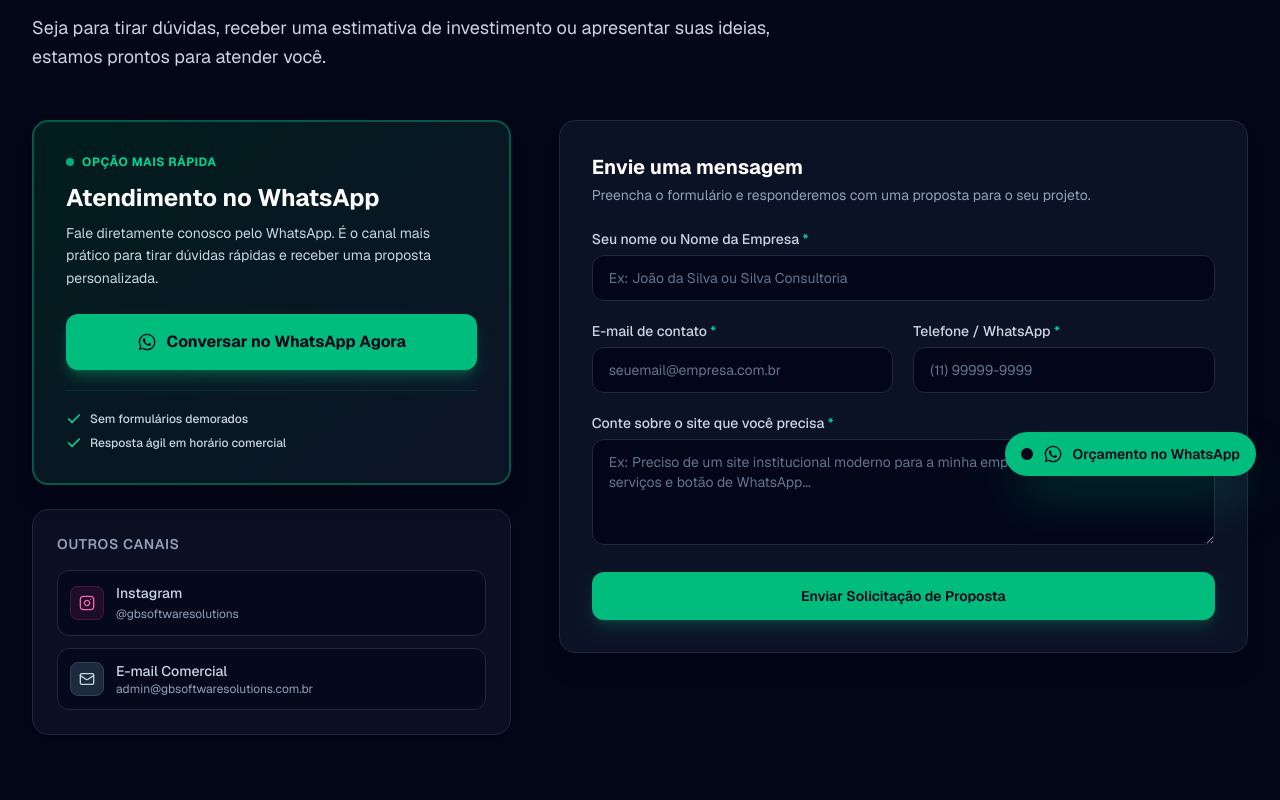
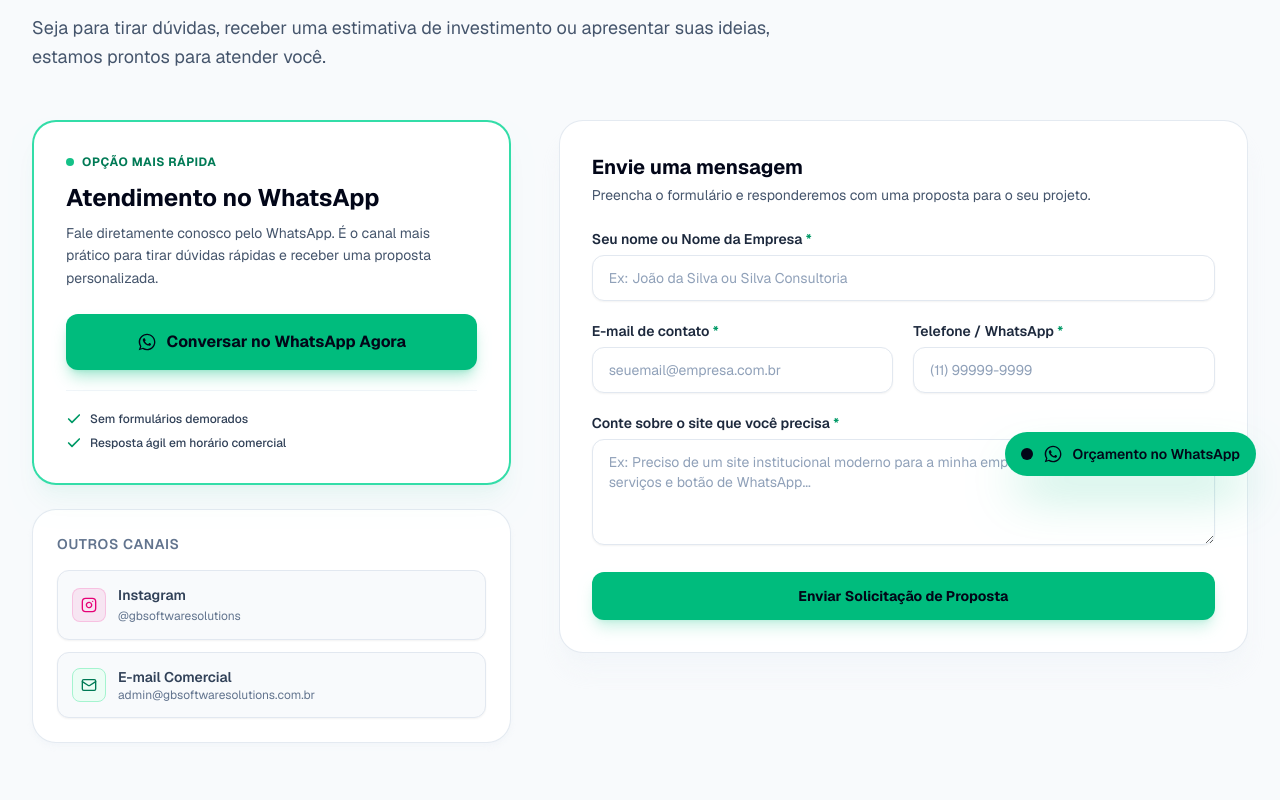
Before and after one commit to gabriel8programmer/portfolio-web-designer, a Next.js app: page /contato in a window 1280 px wide. Shown: the part 300-1100 px from the top of the page. Built offline with nearby package versions, Linux system fonts and the light colour scheme; no server answers.

Commit message:
fix(ui): improve light theme contrast on project cards and contact form, document SendPulse SMTP

```diff
--- a/src/app/contato/page.tsx
+++ b/src/app/contato/page.tsx
@@ -48,7 +48,7 @@ export default function ContatoPage() {
           {/* Left Column: Direct WhatsApp & Info */}
           <div className="lg:col-span-5 space-y-6">
             {/* Primary Conversion Card (WhatsApp) */}
-            <div className="bg-gradient-to-br from-emerald-50 to-white dark:from-emerald-950/60 dark:to-slate-900/80 border-2 border-emerald-300 dark:border-emerald-500/40 rounded-2xl p-6 sm:p-8 shadow-xl relative overflow-hidden transition-colors duration-200">
+            <div className="bg-white dark:bg-slate-900/80 border-2 border-emerald-400/80 dark:border-emerald-500/40 rounded-3xl p-6 sm:p-8 shadow-xl shadow-emerald-500/5 relative overflow-hidden transition-colors duration-200">
               <div className="flex items-center gap-2 text-xs font-bold uppercase tracking-wider text-emerald-700 dark:text-emerald-400 mb-3">
                 <span className="w-2 h-2 rounded-full bg-emerald-500 animate-pulse" />
                 Opção mais rápida
@@ -71,7 +71,7 @@ export default function ContatoPage() {
                 <span>Conversar no WhatsApp Agora</span>
               </a>
 
-              <div className="mt-5 pt-5 border-t border-emerald-200 dark:border-emerald-900/50 space-y-2 text-xs text-slate-700 dark:text-slate-300 font-medium">
+              <div className="mt-5 pt-5 border-t border-slate-100 dark:border-emerald-900/50 space-y-2 text-xs text-slate-700 dark:text-slate-300 font-medium">
                 <div className="flex items-center gap-2">
                   <CheckIcon className="w-4 h-4 text-emerald-600 dark:text-emerald-400 shrink-0" />
                   <span>Sem formulários demorados</span>
@@ -84,7 +84,7 @@ export default function ContatoPage() {
             </div>
 
             {/* Other Channels */}
-            <div className="bg-white dark:bg-slate-900/60 border border-slate-200 dark:border-slate-800 rounded-2xl p-6 space-y-4 shadow-sm transition-colors duration-200">
+            <div className="bg-white dark:bg-slate-900/60 border border-slate-200/90 dark:border-slate-800 rounded-3xl p-6 space-y-4 shadow-md shadow-slate-100/80 dark:shadow-none transition-colors duration-200">
               <h3 className="text-sm font-semibold uppercase tracking-wider text-slate-500 dark:text-slate-400">
                 Outros canais
               </h3>
@@ -94,26 +94,26 @@ export default function ContatoPage() {
                   href={instagramUrl}
                   target="_blank"
                   rel="noopener noreferrer"
-                  className="flex items-center gap-3 p-3 rounded-xl bg-slate-50 dark:bg-slate-950/60 border border-slate-200 dark:border-slate-800 hover:border-slate-300 dark:hover:border-slate-700 text-slate-700 dark:text-slate-300 hover:text-slate-950 dark:hover:text-white transition-colors text-sm"
+                  className="flex items-center gap-3 p-3.5 rounded-xl bg-slate-50 hover:bg-white dark:bg-slate-950/60 border border-slate-200 dark:border-slate-800 hover:border-pink-300 dark:hover:border-slate-700 text-slate-700 dark:text-slate-300 hover:text-slate-950 dark:hover:text-white transition-all text-sm shadow-xs hover:shadow-sm"
                 >
                   <span className="p-2 rounded-lg bg-pink-500/10 text-pink-600 dark:text-pink-400 border border-pink-500/20">
                     <InstagramIcon className="w-4 h-4" />
                   </span>
                   <div>
-                    <span className="block font-medium">Instagram</span>
+                    <span className="block font-semibold">Instagram</span>
                     <span className="text-xs text-slate-500 dark:text-slate-400">@gbsoftwaresolutions</span>
                   </div>
                 </a>
 
                 <a
                   href={`mailto:${contactEmail}`}
-                  className="flex items-center gap-3 p-3 rounded-xl bg-slate-50 dark:bg-slate-950/60 border border-slate-200 dark:border-slate-800 hover:border-slate-300 dark:hover:border-slate-700 text-slate-700 dark:text-slate-300 hover:text-slate-950 dark:hover:text-white transition-colors text-sm"
+                  className="flex items-center gap-3 p-3.5 rounded-xl bg-slate-50 hover:bg-white dark:bg-slate-950/60 border border-slate-200 dark:border-slate-800 hover:border-emerald-300 dark:hover:border-slate-700 text-slate-700 dark:text-slate-300 hover:text-slate-950 dark:hover:text-white transition-all text-sm shadow-xs hover:shadow-sm"
                 >
-                  <span className="p-2 rounded-lg bg-slate-200 dark:bg-slate-800 text-slate-700 dark:text-slate-300 border border-slate-300 dark:border-slate-700">
+                  <span className="p-2 rounded-lg bg-emerald-50 dark:bg-slate-800 text-emerald-700 dark:text-slate-300 border border-emerald-200 dark:border-slate-700">
                     <MailIcon className="w-4 h-4" />
                   </span>
                   <div className="min-w-0 flex-1">
-                    <span className="block font-medium">E-mail Comercial</span>
+                    <span className="block font-semibold">E-mail Comercial</span>
                     <span className="text-xs text-slate-500 dark:text-slate-400 truncate block">
                       {contactEmail}
                     </span>
--- a/src/app/layout.tsx
+++ b/src/app/layout.tsx
@@ -52,7 +52,7 @@ export default function RootLayout({
     <html
       lang="pt-BR"
       suppressHydrationWarning
-      className={`${geistSans.variable} ${geistMono.variable} h-full antialiased dark`}
+      className={`${geistSans.variable} ${geistMono.variable} h-full antialiased`}
     >
       <head>
         <script
--- a/src/components/ContactForm.tsx
+++ b/src/components/ContactForm.tsx
@@ -16,7 +16,7 @@ export function ContactForm() {
   );
 
   return (
-    <div className="bg-white dark:bg-slate-900/70 border border-slate-200 dark:border-slate-800 rounded-2xl p-6 sm:p-8 shadow-sm dark:shadow-xl transition-colors duration-200">
+    <div className="bg-white dark:bg-slate-900/70 border border-slate-200/90 dark:border-slate-800 rounded-3xl p-6 sm:p-8 shadow-xl shadow-slate-100/80 dark:shadow-none transition-colors duration-200">
       <div className="mb-6">
         <h3 className="text-xl font-bold text-slate-950 dark:text-white mb-1">
           Envie uma mensagem
@@ -63,7 +63,7 @@ export function ContactForm() {
           <div>
             <label
               htmlFor="name"
-              className="block text-sm font-medium text-slate-700 dark:text-slate-300 mb-1.5"
+              className="block text-sm font-semibold text-slate-800 dark:text-slate-200 mb-1.5"
             >
               Seu nome ou Nome da Empresa <span className="text-emerald-600 dark:text-emerald-400">*</span>
             </label>
@@ -74,7 +74,7 @@ export function ContactForm() {
               required
               placeholder="Ex: João da Silva ou Silva Consultoria"
               defaultValue=""
-              className="w-full px-4 py-3 rounded-xl bg-slate-50 dark:bg-slate-950 border border-slate-300 dark:border-slate-800 text-slate-900 dark:text-white placeholder-slate-400 dark:placeholder-slate-500 focus:outline-none focus:ring-2 focus:ring-emerald-500/50 focus:border-emerald-500 text-sm transition-colors"
+              className="w-full px-4 py-3 rounded-xl bg-white dark:bg-slate-950 border border-slate-200 dark:border-slate-800 text-slate-900 dark:text-white placeholder-slate-400 dark:placeholder-slate-500 focus:outline-none focus:ring-4 focus:ring-emerald-500/15 focus:border-emerald-500 text-sm transition-all shadow-xs"
             />
             {state.errors?.name && (
               <p className="text-rose-600 dark:text-rose-400 text-xs mt-1.5">{state.errors.name}</p>
@@ -86,7 +86,7 @@ export function ContactForm() {
             <div>
               <label
                 htmlFor="email"
-                className="block text-sm font-medium text-slate-700 dark:text-slate-300 mb-1.5"
+                className="block text-sm font-semibold text-slate-800 dark:text-slate-200 mb-1.5"
               >
                 E-mail de contato <span className="text-emerald-600 dark:text-emerald-400">*</span>
               </label>
@@ -97,7 +97,7 @@ export function ContactForm() {
                 required
                 placeholder="seuemail@empresa.com.br"
                 defaultValue=""
-                className="w-full px-4 py-3 rounded-xl bg-slate-50 dark:bg-slate-950 border border-slate-300 dark:border-slate-800 text-slate-900 dark:text-white placeholder-slate-400 dark:placeholder-slate-500 focus:outline-none focus:ring-2 focus:ring-emerald-500/50 focus:border-emerald-500 text-sm transition-colors"
+                className="w-full px-4 py-3 rounded-xl bg-white dark:bg-slate-950 border border-slate-200 dark:border-slate-800 text-slate-900 dark:text-white placeholder-slate-400 dark:placeholder-slate-500 focus:outline-none focus:ring-4 focus:ring-emerald-500/15 focus:border-emerald-500 text-sm transition-all shadow-xs"
               />
               {state.errors?.email && (
                 <p className="text-rose-600 dark:text-rose-400 text-xs mt-1.5">{state.errors.email}</p>
@@ -107,7 +107,7 @@ export function ContactForm() {
             <div>
               <label
                 htmlFor="phone"
-                className="block text-sm font-medium text-slate-700 dark:text-slate-300 mb-1.5"
+                className="block text-sm font-semibold text-slate-800 dark:text-slate-200 mb-1.5"
               >
                 Telefone / WhatsApp <span className="text-emerald-600 dark:text-emerald-400">*</span>
               </label>
@@ -118,7 +118,7 @@ export function ContactForm() {
                 required
                 placeholder="(11) 99999-9999"
                 defaultValue=""
-                className="w-full px-4 py-3 rounded-xl bg-slate-50 dark:bg-slate-950 border border-slate-300 dark:border-slate-800 text-slate-900 dark:text-white placeholder-slate-400 dark:placeholder-slate-500 focus:outline-none focus:ring-2 focus:ring-emerald-500/50 focus:border-emerald-500 text-sm transition-colors"
+                className="w-full px-4 py-3 rounded-xl bg-white dark:bg-slate-950 border border-slate-200 dark:border-slate-800 text-slate-900 dark:text-white placeholder-slate-400 dark:placeholder-slate-500 focus:outline-none focus:ring-4 focus:ring-emerald-500/15 focus:border-emerald-500 text-sm transition-all shadow-xs"
               />
               {state.errors?.phone && (
                 <p className="text-rose-600 dark:text-rose-400 text-xs mt-1.5">{state.errors.phone}</p>
@@ -130,7 +130,7 @@ export function ContactForm() {
           <div>
             <label
               htmlFor="message"
-              className="block text-sm font-medium text-slate-700 dark:text-slate-300 mb-1.5"
+              className="block text-sm font-semibold text-slate-800 dark:text-slate-200 mb-1.5"
             >
               Conte sobre o site que você precisa <span className="text-emerald-600 dark:text-emerald-400">*</span>
             </label>
@@ -141,7 +141,7 @@ export function ContactForm() {
               required
               placeholder="Ex: Preciso de um site institucional moderno para a minha empresa com apresentação de serviços e botão de WhatsApp..."
               defaultValue=""
-              className="w-full px-4 py-3 rounded-xl bg-slate-50 dark:bg-slate-950 border border-slate-300 dark:border-slate-800 text-slate-900 dark:text-white placeholder-slate-400 dark:placeholder-slate-500 focus:outline-none focus:ring-2 focus:ring-emerald-500/50 focus:border-emerald-500 text-sm transition-colors resize-y"
+              className="w-full px-4 py-3 rounded-xl bg-white dark:bg-slate-950 border border-slate-200 dark:border-slate-800 text-slate-900 dark:text-white placeholder-slate-400 dark:placeholder-slate-500 focus:outline-none focus:ring-4 focus:ring-emerald-500/15 focus:border-emerald-500 text-sm transition-all shadow-xs resize-y"
             ></textarea>
             {state.errors?.message && (
               <p className="text-rose-600 dark:text-rose-400 text-xs mt-1.5">{state.errors.message}</p>
@@ -151,7 +151,7 @@ export function ContactForm() {
           <button
             type="submit"
             disabled={isPending}
-            className="w-full flex items-center justify-center gap-2 py-3.5 px-6 rounded-xl bg-emerald-500 hover:bg-emerald-400 text-slate-950 font-semibold text-sm transition-all shadow-lg shadow-emerald-500/20 disabled:opacity-50 disabled:cursor-not-allowed hover:scale-[1.01] active:scale-[0.99]"
+            className="w-full flex items-center justify-center gap-2 py-3.5 px-6 rounded-xl bg-emerald-500 hover:bg-emerald-400 text-slate-950 font-bold text-sm transition-all shadow-lg shadow-emerald-500/20 disabled:opacity-50 disabled:cursor-not-allowed hover:scale-[1.01] active:scale-[0.99]"
           >
             {isPending ? (
               <>
```
Also changed, not shown: src/components/ProjectCard.tsx (+9 -9 lines), src/components/ProjectsGallery.tsx (+6 -6 lines), 1 other file (tests, documents, lock files or other folders).
